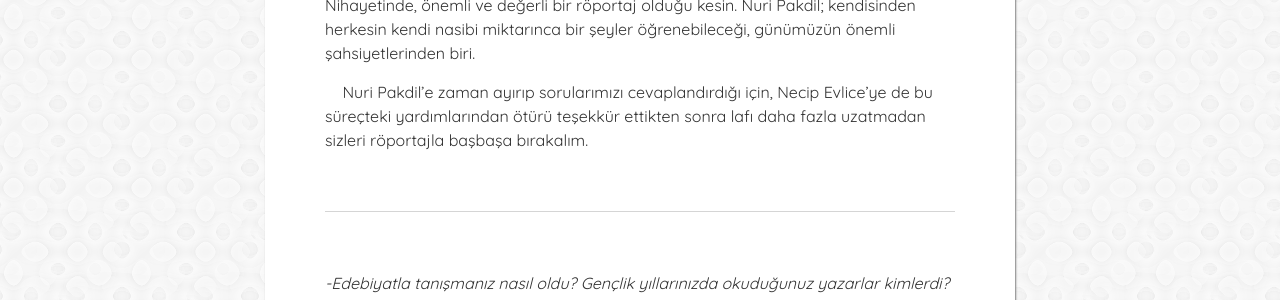
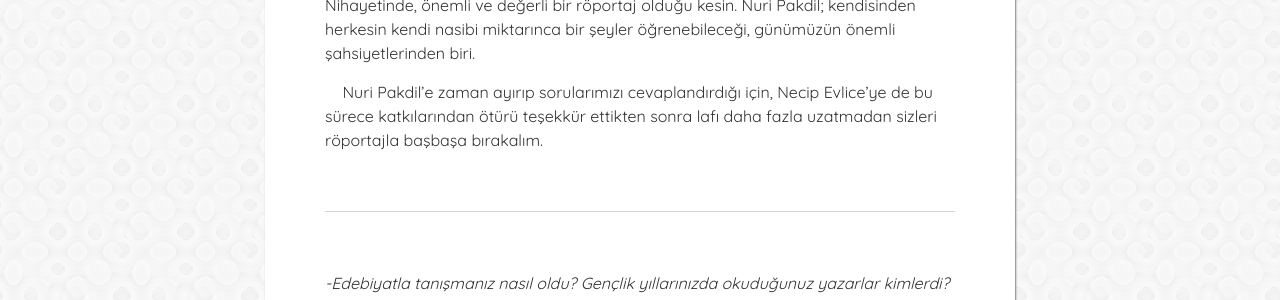
Before and after one commit to muhammedaydogdu/muhammedaydogdu.github.io, a Jekyll site: the page built from _posts/2017-06-23-nuri-pakdil-roportaj.md, in a window 1280 px wide and 900 px high, scrolled down 416 px. Shown: the part 178-478 px from the top of the window. Built offline with Jekyll 4.4.1, drawn with Linux system fonts in a browser that asks for light colours; some web fonts are replaced.

Commit message:
Update 2017-06-23-nuri-pakdil-roportaj.md

```diff
--- a/_posts/2017-06-23-nuri-pakdil-roportaj.md
+++ b/_posts/2017-06-23-nuri-pakdil-roportaj.md
@@ -9,7 +9,7 @@
 
 &nbsp;&nbsp;&nbsp;&nbsp;E-posta aracılığıyla yazılı olarak bundan yaklaşık bir buçuk sene önce gerçekleştirilmiş bu röportajı yayımlamak şu an nasip oldu. Üzerinde durulan belirli bir konu yok. Klasik sayılabilecek sorular da var, görece daha özel sorular da. Nihayetinde, önemli ve değerli bir röportaj olduğu kesin. Nuri Pakdil; kendisinden herkesin kendi nasibi miktarınca bir şeyler öğrenebileceği, günümüzün önemli şahsiyetlerinden biri.
 
-&nbsp;&nbsp;&nbsp;&nbsp;Nuri Pakdil’e zaman ayırıp sorularımızı cevaplandırdığı için, Necip Evlice’ye de bu süreçteki yardımlarından ötürü teşekkür ettikten sonra lafı daha fazla uzatmadan sizleri röportajla başbaşa bırakalım.
+&nbsp;&nbsp;&nbsp;&nbsp;Nuri Pakdil’e zaman ayırıp sorularımızı cevaplandırdığı için, Necip Evlice’ye de bu sürece katkılarından ötürü teşekkür ettikten sonra lafı daha fazla uzatmadan sizleri röportajla başbaşa bırakalım.
 
 <br/>
 
```
